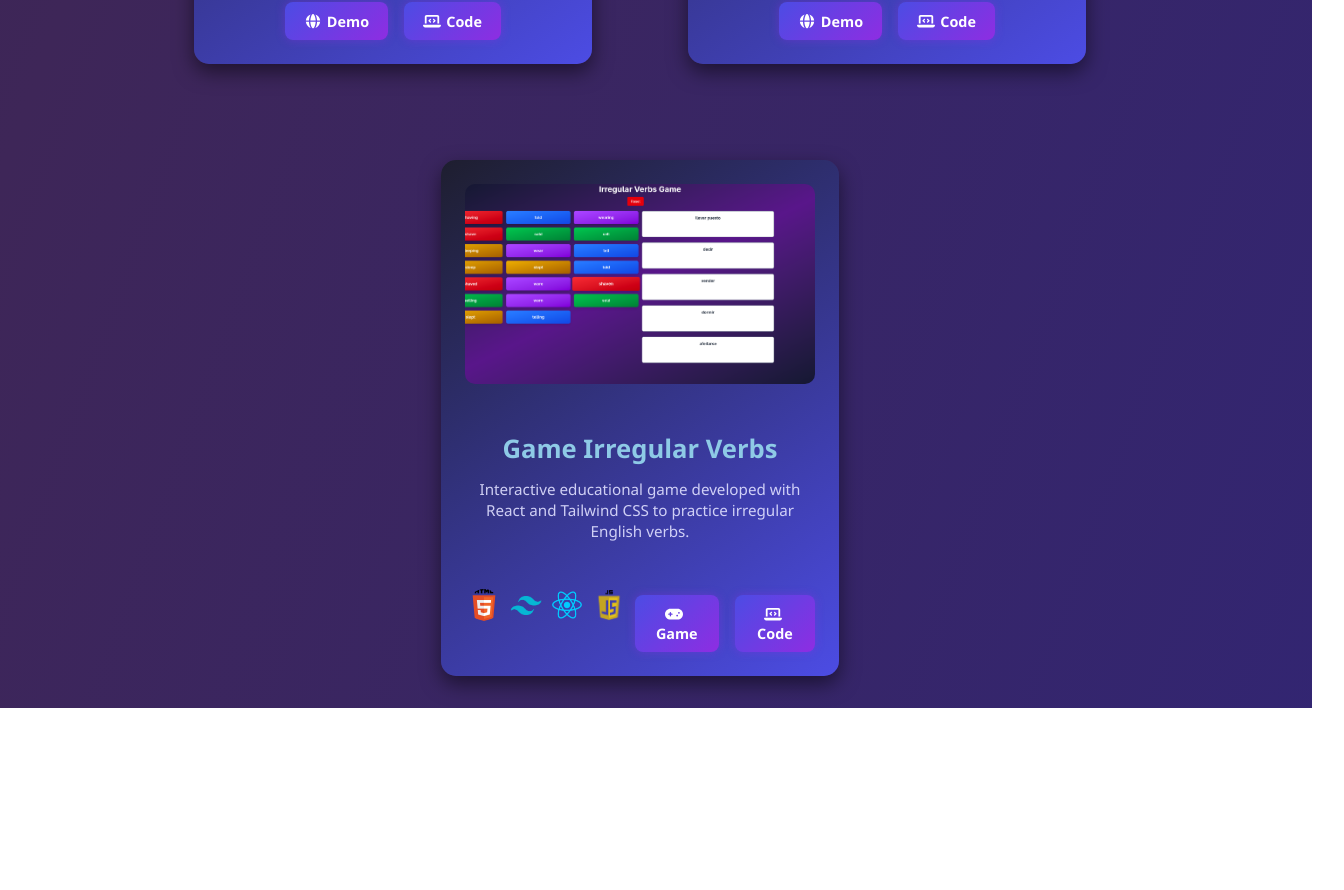
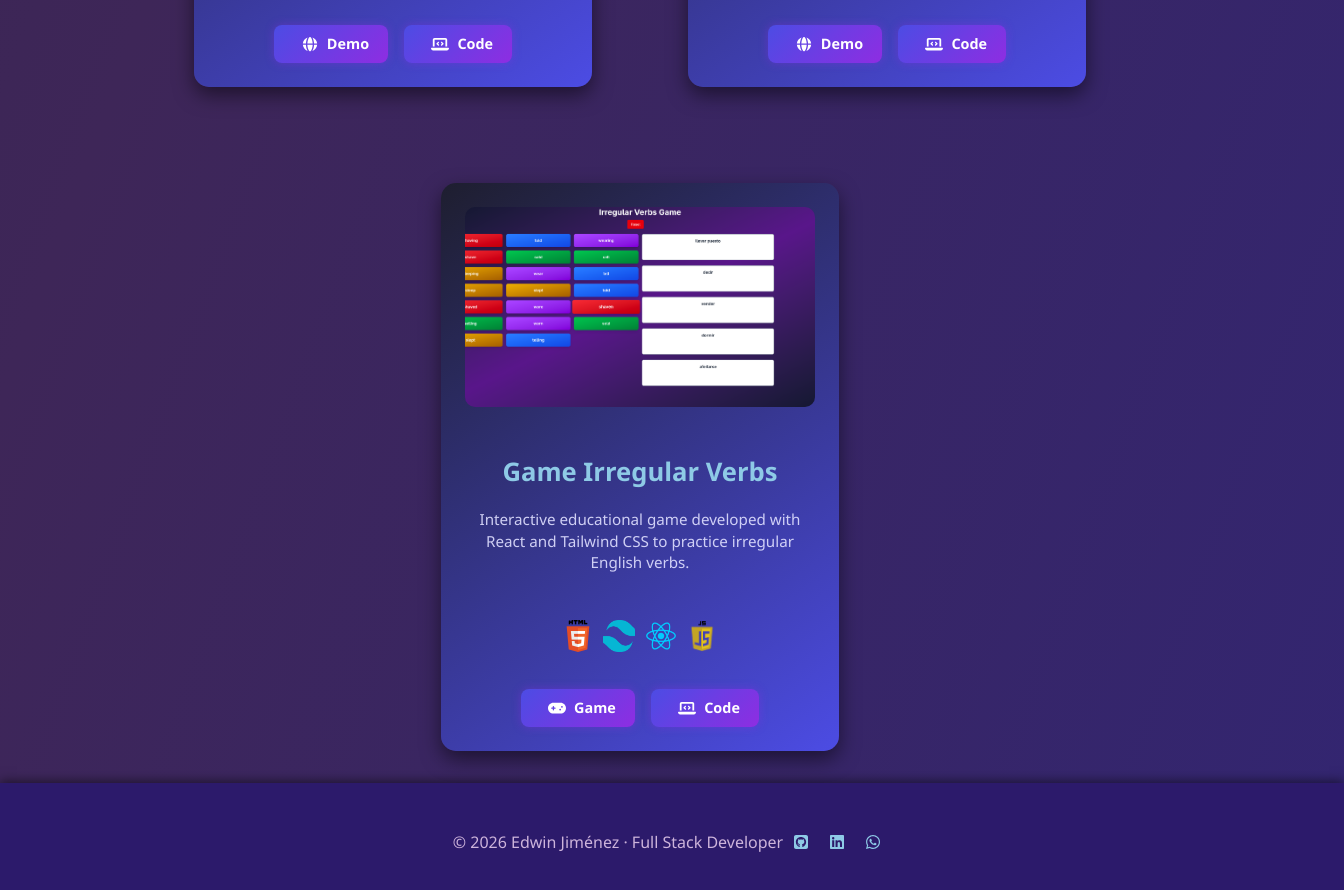
Before and after one commit to kri6beats/portafolio, a React (Vite) app: page / in a window 1280 px wide. Shown: the part 1234-2124 px from the top of the page, 1344 px wide, since content can reach past the window. Before the commit the page ends 1942 px from the top, so only its background shows below. Built offline with nearby package versions, Linux system fonts and the light colour scheme.

Commit message:
se realiza la correcta integracion de espaciado de los iconos y se completa el footer

```diff
--- a/src/App.tsx
+++ b/src/App.tsx
@@ -1,14 +1,24 @@
 import FloatingChat from "./FloatingChat";
-import { Header } from "./headerFooter";
-import { Biography } from "./Biography";
+import { Header,Footer } from "./headerFooter";
+import { Biography,Subtittle } from "./Biography";
 import { CardsCompletes } from "./CardsComplete";
-import { Subtittle } from "./Biography";
+
+import { FontAwesomeIcon } from '@fortawesome/react-fontawesome';
+
+import { fas } from '@fortawesome/free-solid-svg-icons';
+import { far } from '@fortawesome/free-regular-svg-icons'
+import { fab } from '@fortawesome/free-brands-svg-icons';
+
+import { library } from '@fortawesome/fontawesome-svg-core';
+
+library.add(fas, far, fab);
+
 
 
 export default function App() {
   return (
     <div>
-      <Header tittle="PORTFOLIO"/>
+      <Header tittle="PORTFOLIO EDWIN JIMENEZ"/>
       <div>
         <Biography tittle="AM I ..." description="Software Analysis and Development Technician with experience in web and desktop application development. Participated in billing system implementation, database management, API consumption, application refactoring, and user interface creation. Skilled in CSS, HTML, JavaScript, jQuery, PHP, React, and Python. Over 10 years of experience in the graphic arts sector, which strengthened design sense, operational leadership, and attention to detail. Strong teamwork, emotional intelligence, positive attitude, and attention to detail."/>
 
@@ -17,10 +27,39 @@ export default function App() {
        <CardsCompletes/>
       </div>
     <div>
-
       {/* Chat flotante */}
       <FloatingChat />
     </div>
+
+        <Footer description="© 2026 Edwin Jiménez · Full Stack Developer">
+      <a
+        href="https://github.com/kri6beats"
+        target="_blank"
+        rel="noopener noreferrer"
+        aria-label="GitHub"
+      >
+        <FontAwesomeIcon icon={['fab', 'square-github']} className="icon" />
+      </a>
+
+        <a
+        href="https://www.linkedin.com/in/edwin-jim%C3%A9nez-8147a32a5/"
+        target="_blank"
+        rel="noopener noreferrer"
+        aria-label="LinkedIn"
+      >
+        <FontAwesomeIcon icon={['fab', 'linkedin']} className="icon" />
+      </a>
+      <a
+       href="https://wa.me/573176771634?text=Hello%20I%20saw%20your%20portfolio"
+       target="_blank"
+       rel="noopener noreferrer"
+       aria-label="WhatsApp"
+       >
+       <FontAwesomeIcon icon={['fab', 'whatsapp']} className="icon" />
+       </a>
+
+    </Footer>
     </div>
+
   );
 }
--- a/src/Card.tsx
+++ b/src/Card.tsx
@@ -8,17 +8,21 @@ type CardProps = {
 };
 
 
-export function Card({ name, description, img ,link,children}: CardProps){
+export function Card({ name, description, img, link, children }: CardProps) {
   return (
     <div className="card">
-    <a href={link} target="_blank" rel="noopener noreferrer" >
-      <img src={img}  className="card-img" alt="image" />
-    </a>
-      <h3 >{name}</h3>
-      <p>{description}</p>
-      <div className="card-icon">{children}</div>
-    </div>
+      <a href={link} target="_blank" rel="noopener noreferrer">
+        <img src={img} className="card-img" alt={name} />
+      </a>
+
+      <h3>{name}</h3>
+
+      <p className="card-description">{description}</p>
 
 
+      <div className="card-footer">
+        {children}
+      </div>
+    </div>
   );
 }
--- a/src/CardsComplete.tsx
+++ b/src/CardsComplete.tsx
@@ -1,6 +1,15 @@
 
 import { Card } from "./Card";
 
+import { FontAwesomeIcon } from '@fortawesome/react-fontawesome';
+
+import { fas } from '@fortawesome/free-solid-svg-icons';
+import { far } from '@fortawesome/free-regular-svg-icons'
+import { fab } from '@fortawesome/free-brands-svg-icons';
+
+import { library } from '@fortawesome/fontawesome-svg-core';
+
+library.add(fas, far, fab);
 
 
 import mapImage from "./assets/map.png";
@@ -13,15 +22,7 @@ import iconjs from "./icon/js.png";
 import iconreact from "./icon/react.png";
 import icontailwind from "./icon/iconTailwind.png";
 
-import { FontAwesomeIcon } from '@fortawesome/react-fontawesome';
 
-import { fas } from '@fortawesome/free-solid-svg-icons';
-import { far } from '@fortawesome/free-regular-svg-icons'
-import { fab } from '@fortawesome/free-brands-svg-icons';
-
-import { library } from '@fortawesome/fontawesome-svg-core';
-
-library.add(fas, far, fab);
 
 const linker = "https://kri6beats.github.io/linker_gamer/";
 const mapa = "https://kri6beats.github.io/mapa_myvirtual/";
@@ -103,12 +104,13 @@ export function CardsCompletes() {
                     description="Interactive educational game developed with React and Tailwind CSS to practice irregular English verbs."
                     img={irregular}
                 >
-                <div className="foot-card-organize"></div>
-                    <div className="tech-icons">
-                        <img src={iconhtml} alt="icon-html" />
-                        <img src={icontailwind} alt="icon-tailwind" />
-                        <img src={iconreact} alt="icon-react" />
-                        <img src={iconjs} alt="icon-js" />
+                <div className="foot-card-organize">
+                        <div className="tech-icons">
+                            <img src={iconhtml} alt="icon-html" />
+                            <img src={icontailwind} alt="icon-tailwind" />
+                            <img src={iconreact} alt="icon-react" />
+                            <img src={iconjs} alt="icon-js" />
+                        </div>
 
                         <div className="project-buttons">
                             <a href={game} target="_blank" rel="noopener noreferrer" className="btn-demo">
@@ -127,6 +129,7 @@ export function CardsCompletes() {
                         </div>
                     </div>
 
+
                 </Card>
             </div>
 
--- a/src/header.css
+++ b/src/header.css
@@ -32,16 +32,17 @@
 
 .footer {
   width: 100%;
-  padding: 1rem;
-  background-color: #1a1a2e;
+  display: flex;
+  text-align: center;
+  flex-direction: row;
+  justify-content: center;
+  align-items: center;
+  background-color: #2c1a6b;
   color: #cdb4db;
   text-align: center;
-  position: fixed;
-  bottom: 0;
-  left: 0;
-  z-index: 10;
   box-shadow: 0 -2px 10px rgba(0, 0, 0, 0.5);
-  font-size: 0.9rem;
+  font-size: 1.0rem;
+  padding: 2rem;
 }
 
 .footer a {
--- a/src/headerFooter.tsx
+++ b/src/headerFooter.tsx
@@ -3,7 +3,9 @@ type HeaderProps = {
 
 }
 type FooterProps = {
-    img: React.ReactNode;
+    description: string;
+    children?: React.ReactNode;
+
 }
 
 export function Header({tittle,}: HeaderProps){
@@ -16,3 +18,14 @@ export function Header({tittle,}: HeaderProps){
       </div>
     )
 }
+
+export function Footer({ description, children }: FooterProps) {
+  return (
+    <footer className="footer">
+      <p>{description}</p>
+      <div className="footer-icon">
+        {children}
+      </div>
+    </footer>
+  );
+}
--- a/src/style.css
+++ b/src/style.css
@@ -25,12 +25,17 @@ body {
   display: flex;
   flex-wrap: wrap;
   justify-content: center;
+  align-items: stretch;
   gap: 2rem;
 }
+
 
 .card {
   width: 100%;
   max-width: 350px;
+  min-height: 520px;
+  display: flex;
+  flex-direction: column;
   padding: 1.5rem;
   margin: 2rem;
   margin-top: 2rem;
@@ -40,6 +45,21 @@ body {
   text-align: center;
   transition: transform 0.3s ease, box-shadow 0.3s ease;
 }
+
+
+
+.card-description {
+  flex-grow: 1;
+}
+
+
+.card-footer {
+  margin-top: auto;
+  display: flex;
+  flex-direction: column;
+  align-items: center;
+}
+
 
 .card:hover {
   transform: translateY(-10px);
@@ -200,7 +220,10 @@ h1 {
 }
 
 .icon{
-  margin-right: 0.3rem;
+  margin-right: 0.5rem;
+  margin-left:0.5rem;
+  max-height: 1.5rem;
+
 }
 
 
@@ -237,4 +260,10 @@ h1 {
     padding:0.3rem;
     align-items: center;
     font-family: system-ui, -apple-system, BlinkMacSystemFont, 'Segoe UI', Roboto, Oxygen, Ubuntu, Cantarell, 'Open Sans', 'Helvetica Neue', sans-serif;
-    margin-bottom: 2.5rem;}
+    margin-bottom: 2.5rem;
+  }
+
+  .foot-card-organize{
+    display: flex;
+    flex-direction: column;
+  }
```
